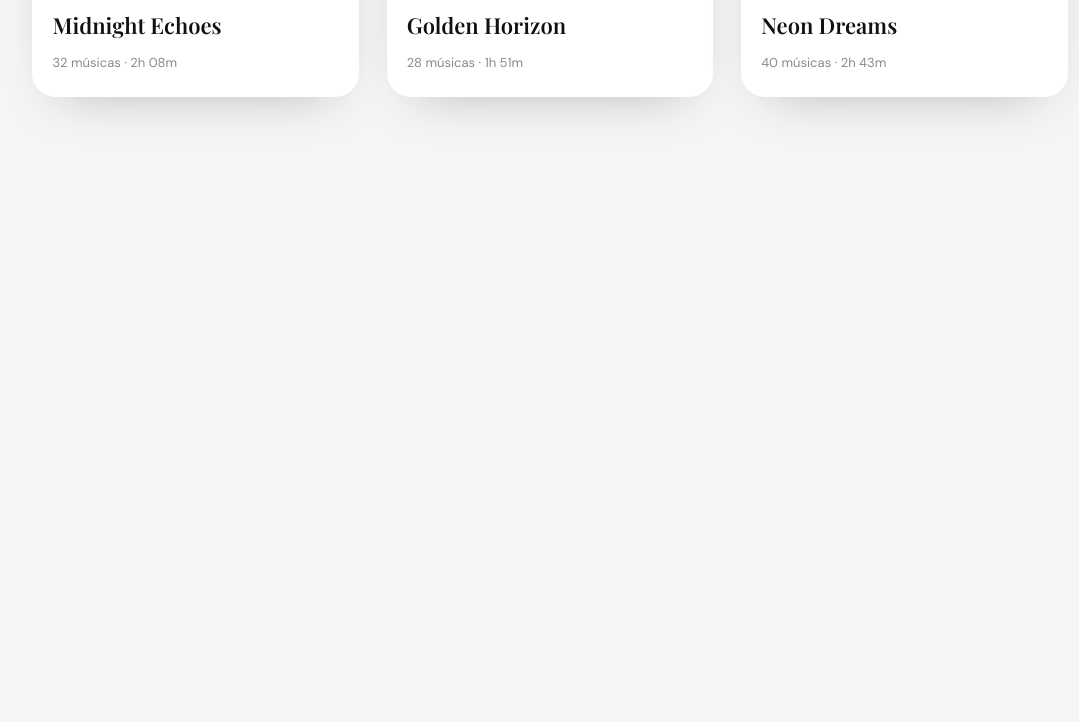
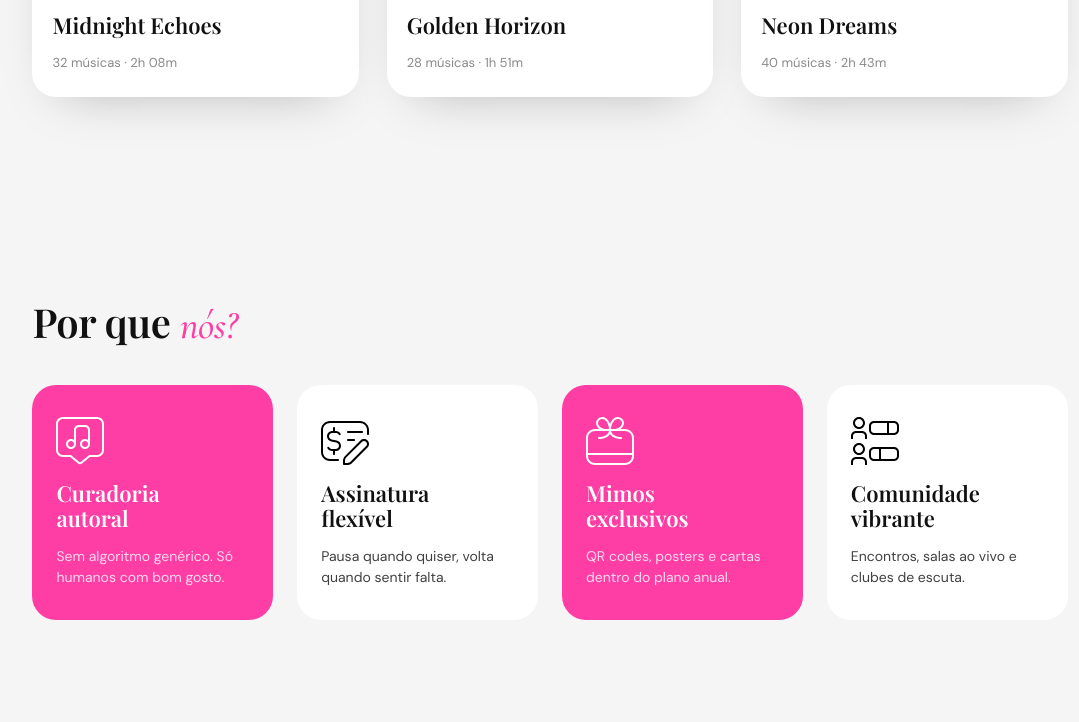
Before and after one commit to mdouracyfreire/soniq-musical, a plain HTML site: page index.html in a window 1280 px wide. Shown: the part 2786-3508 px from the top of the page, without its empty margins (90-1169 px from the left). Before the commit the page ends 2985 px from the top, so only its background shows below. Drawn offline with nearby package versions, Linux system fonts and the light colour scheme; a web font is replaced by a local one.

Commit message:
feat(home): add benefits section

```diff
--- a/index.html
+++ b/index.html
@@ -119,6 +119,36 @@
       </div>
       <div id="featured-playlists" class="grid grid__cards"></div>
     </section>
+
+    <section class="section container benefits reveal">
+      <h2 class="section__title">Por que <span class="script">nós?</span></h2>
+
+      <div class="benefits__grid">
+        <div class="benefit benefit__pink">
+          <img src="./assets/icons/music.svg">
+          <h3>Curadoria <span>autoral</span></h3>
+          <p>Sem algoritmo genérico. Só humanos com bom gosto.</p>
+        </div>
+
+        <div class="benefit">
+          <img src="./assets/icons/money.svg">
+          <h3>Assinatura <span>flexível</span></h3>
+          <p>Pausa quando quiser, volta quando sentir falta.</p>
+        </div>
+
+        <div class="benefit benefit__pink">
+          <img src="./assets/icons/gift.svg">
+          <h3>Mimos <span>exclusivos</span></h3>
+          <p>QR codes, posters e cartas dentro do plano anual.</p>
+        </div>
+
+        <div class="benefit">
+          <img src="./assets/icons/users.svg">
+          <h3>Comunidade <span>vibrante</span></h3>
+          <p>Encontros, salas ao vivo e clubes de escuta.</p>
+        </div>
+      </div>
+    </section>
   </main>
 
   <script type="module" src="./js/components/app-header.js"></script>
--- a/styles/index.css
+++ b/styles/index.css
@@ -12,6 +12,7 @@
 @import url(./layouts/hero.css);
 @import url(./layouts/about.css);
 @import url(./layouts/section.css);
+@import url(./layouts/benefits.css);
 
 @import url(./utilities/responsive.css);
 @import url(./utilities/animations.css);
--- /dev/null
+++ b/styles/layouts/benefits.css
@@ -0,0 +1,45 @@
+.benefits__grid {
+  display: grid;
+  grid-template-columns: repeat(4, 1fr);
+  gap: 24px;
+  margin-top: 40px;
+}
+
+.benefit {
+  border-radius: 24px;
+  padding: 32px 24px;
+  background: var(--white);
+  display: flex;
+  flex-direction: column;
+  gap: 16px;
+  transition: transform .3s ease;
+}
+
+.benefit:hover {
+  transform: translateY(-6px);
+}
+
+.benefit__pink {
+  background: var(--pink);
+  color: var(--white);
+}
+
+.benefit img {
+  max-width: 48px;
+}
+
+.benefit h3 {
+  font-family: var(--font-display);
+  font-weight: 600;
+  font-size: 22px;
+  line-height: 1.1;
+}
+
+.benefit span {
+  display: block;
+}
+
+.benefit p {
+  font-size: 14px;
+  opacity: .8;
+}
--- a/styles/utilities/responsive.css
+++ b/styles/utilities/responsive.css
@@ -32,6 +32,10 @@
   }
 
   .stats {
+    grid-template-columns: repeat(2, 1fr);
+  }
+
+  .benefits__grid {
     grid-template-columns: repeat(2, 1fr);
   }
 }
@@ -101,4 +105,8 @@
     gap: 28px;
     margin-top: 60px;
   }
+
+  .benefits__grid {
+    grid-template-columns: 1fr;
+  }
 }
```
Also changed, not shown: assets/icons/gift.svg (added), assets/icons/money.svg (added), assets/icons/music.svg (added), assets/icons/users.svg (added).
